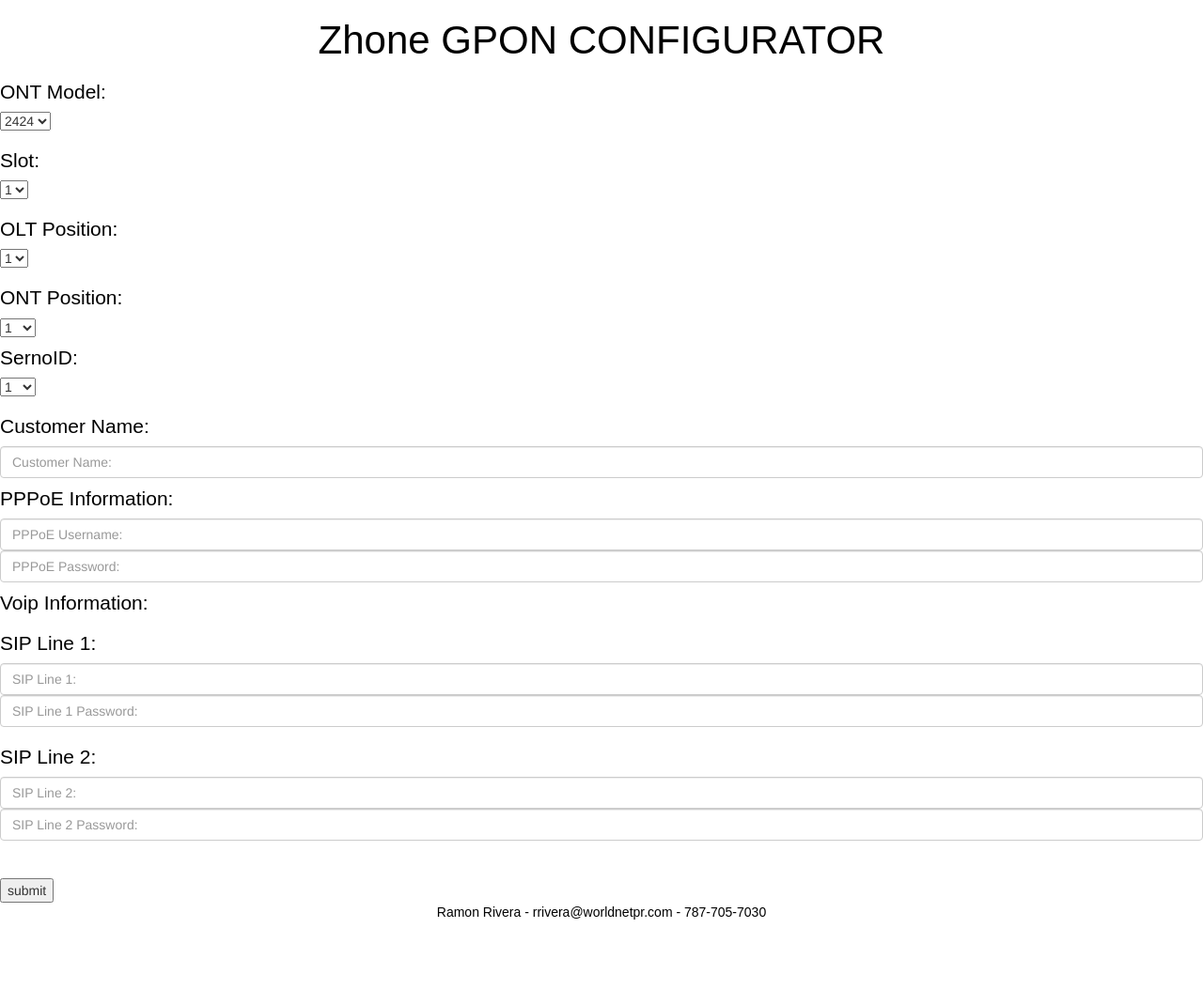
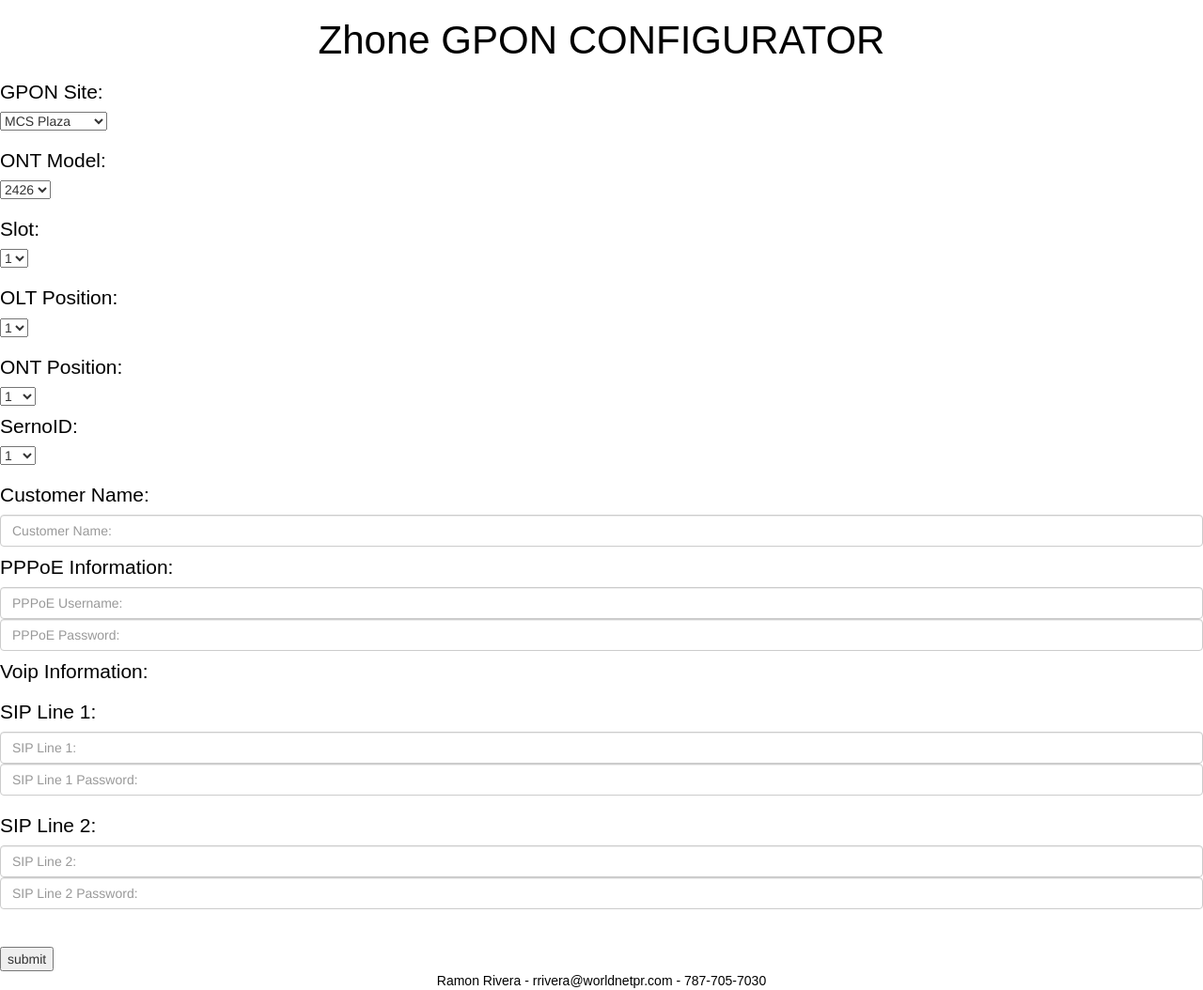
Before and after one commit to rllavona13/gpon_configurator, a Flask app: page / in a window 1280 px wide. Shown: the whole page at 94% size. Before the commit the page ends 979 px from the top, so only its background shows below. Run offline with Flask 2, Linux system fonts and the light colour scheme; some libraries are stand-ins or nearby versions.

Commit message:
New files

```diff
--- a/templates/index.html
+++ b/templates/index.html
@@ -86,10 +86,18 @@
 <h1>Zhone GPON CONFIGURATOR</h1>
 
 <form action="{{ url_for('gpon_form') }}" method="POST">
+    <h3>GPON Site:</h3>
+    <select name="site">
+        <option value="Ciudad Lumen">Ciudad Lumen</option>
+        <option value="MCS Plaza" selected >MCS Plaza</option>
+    </select>
+
+
+<form action="{{ url_for('gpon_form') }}" method="POST">
     <h3>ONT Model:</h3>
     <select name="ONTModel">
-        <option value="2426">2426</option>
-        <option value="2424" selected >2424</option>
+        <option value="2426" selected >2426</option>
+        <option value="2424">2424</option>
     </select>
 
     <h3>Slot:</h3>
```
